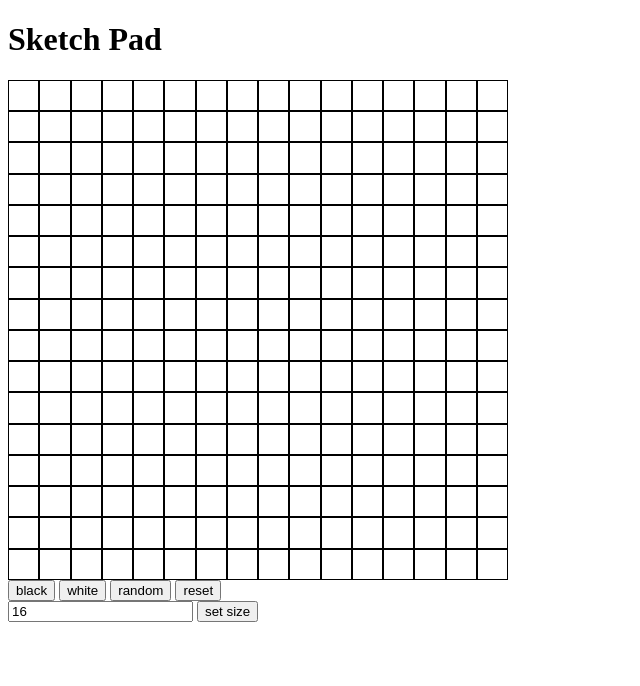
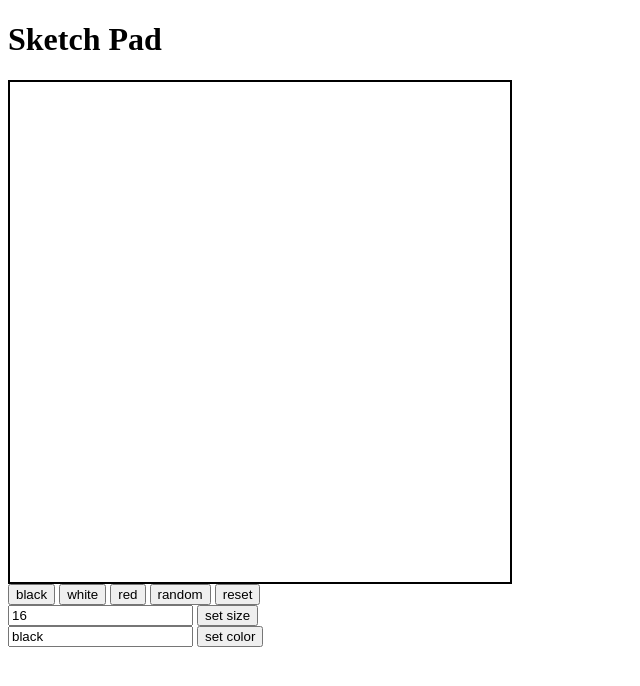
Before and after one commit to Schneider725/etch-a-sketch, a plain HTML site: page index.html in a window 1280 px wide. Both pictures are taken after a click on the button "black". Shown: the whole page, without its empty margins (0-640 px from the left). Drawn offline with Linux system fonts and the light colour scheme.

Commit message:
add color change functionality

```diff
--- a/index.html
+++ b/index.html
@@ -1,25 +1,36 @@
 <!DOCTYPE html>
 <html lang="en">
+
 <head>
     <meta charset="UTF-8">
     <title>etch a sketch</title>
     <link rel="stylesheet" href="style.css">
 </head>
+
 <body>
-        <div class ="flex-container">
-            <div class="title"><h1>Sketch Pad</h1></div>
-            <div class ="content">
+    <div class="flex-container">
+        <div class="title">
+            <h1>Sketch Pad</h1>
+        </div>
+        <div class="content">
             <div class="board"></div>
             <div class="buttons">
-                    <button>black</button>
-                    <button>white</button>
+                <button id="black">black</button>
+                <button id="white">white</button>
+                <button id="red">red</button>
                 <button>random</button>
-                    <button>reset</button>
+                <button id="reset">reset</button>
             </div>
-                <input id ="value" type="text" placeholder="size of board" value="16">
+                <input id="value" type="text" placeholder="size of board" value="16">
                 <button id="set-size">set size</button>
+            <div>
+                <input id="colorText" type="text" placeholder="manually select color" value="black">
+                <button id="colorButton">set color</button>
+            </div>
+
         </div>
     </div>
     <script src="script.js"></script>
 </body>
+
 </html>
--- a/script.js
+++ b/script.js
@@ -1,6 +1,42 @@
+let color = "black";
+//map to button to allow confirmation of input
 let setSize = document.getElementById("set-size");
 setSize.addEventListener("click", makeGrid);
 
+//clear the board
+let reset = document.getElementById("reset");
+reset.addEventListener("click", makeGrid);
+
+//set color to black
+let black = document.getElementById("black");
+black.addEventListener("click", () => {
+    color = "black"
+})
+//set color to white
+let white = document.getElementById("white");
+white.addEventListener("click", () => {
+    color = "white";
+})
+let red =document.getElementById("red");
+red.addEventListener("click", () => {
+    color = "red";
+})
+let colorText = document.getElementById("colorText");
+let colorButton = document.getElementById("colorButton");
+
+colorButton.addEventListener("click", () => {
+    color = colorText.value;
+})
+
+colorText.addEventListener("keypress", function(event) {
+    if(event.key === "Enter") {
+        event.preventDefault();
+        color = colorText.value;
+    }
+})
+
+
+//make grid using the input values
 function makeGrid(){
     var value = document.getElementById("value").value;
 
@@ -12,8 +48,15 @@ function makeGrid(){
 
     for (let i = 0; i < value * value; i++) {
         let square = document.createElement("div");
+        square.addEventListener("mouseover", colorSqaure);
+        square.className ="sqaure";
         board.insertAdjacentElement("beforeend", square);
     }
 }
 
+function colorSqaure() {
+    this.style.backgroundColor = color;
+
+}
+
 makeGrid();
--- a/style.css
+++ b/style.css
@@ -2,7 +2,13 @@
     width: 500px;
     height: 500px;
     display: grid;
+    border: 2px black solid;
 }
 .board > div{
-    border: 1px black solid;
+    transition: background-color 30s;
 }
+
+.board > div:hover {
+    background-color: darkcyan;
+    transition: background-color;
+}
```
Lines whose indentation alone changed are shown as unchanged.
